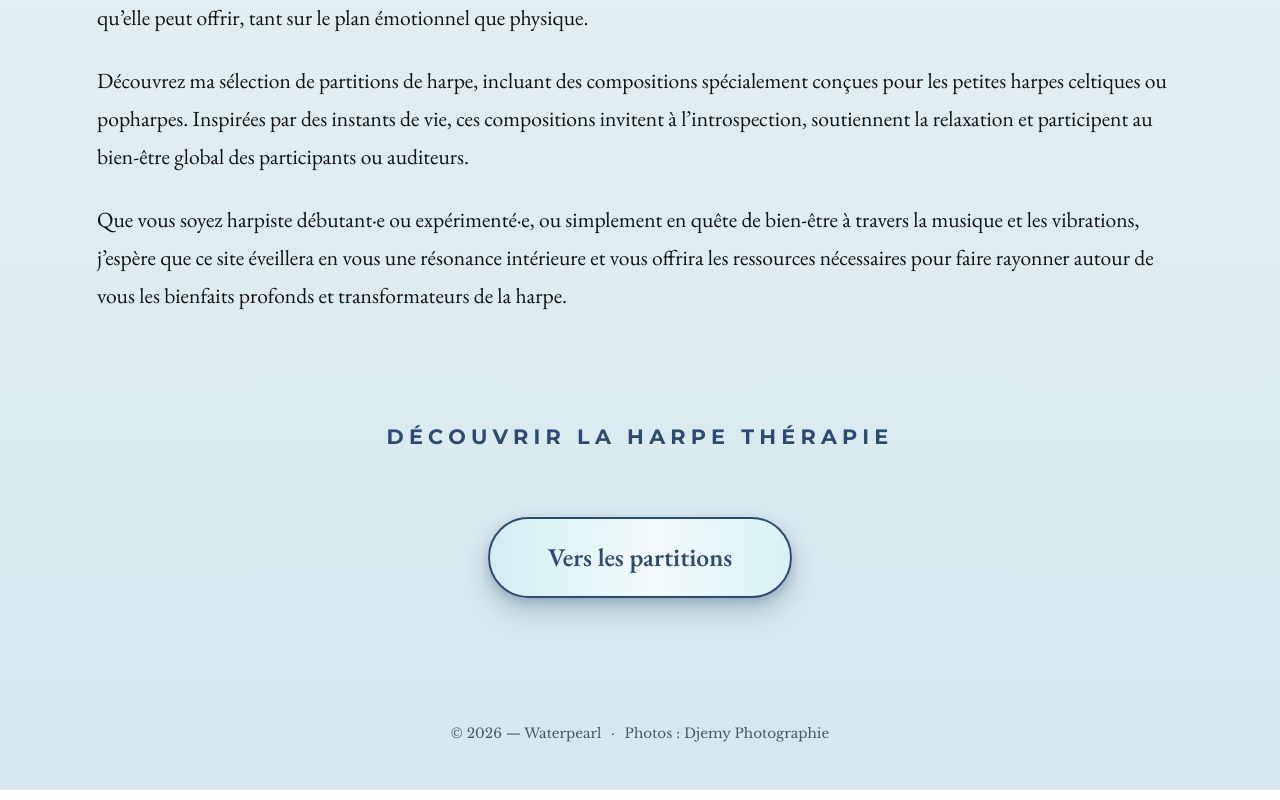
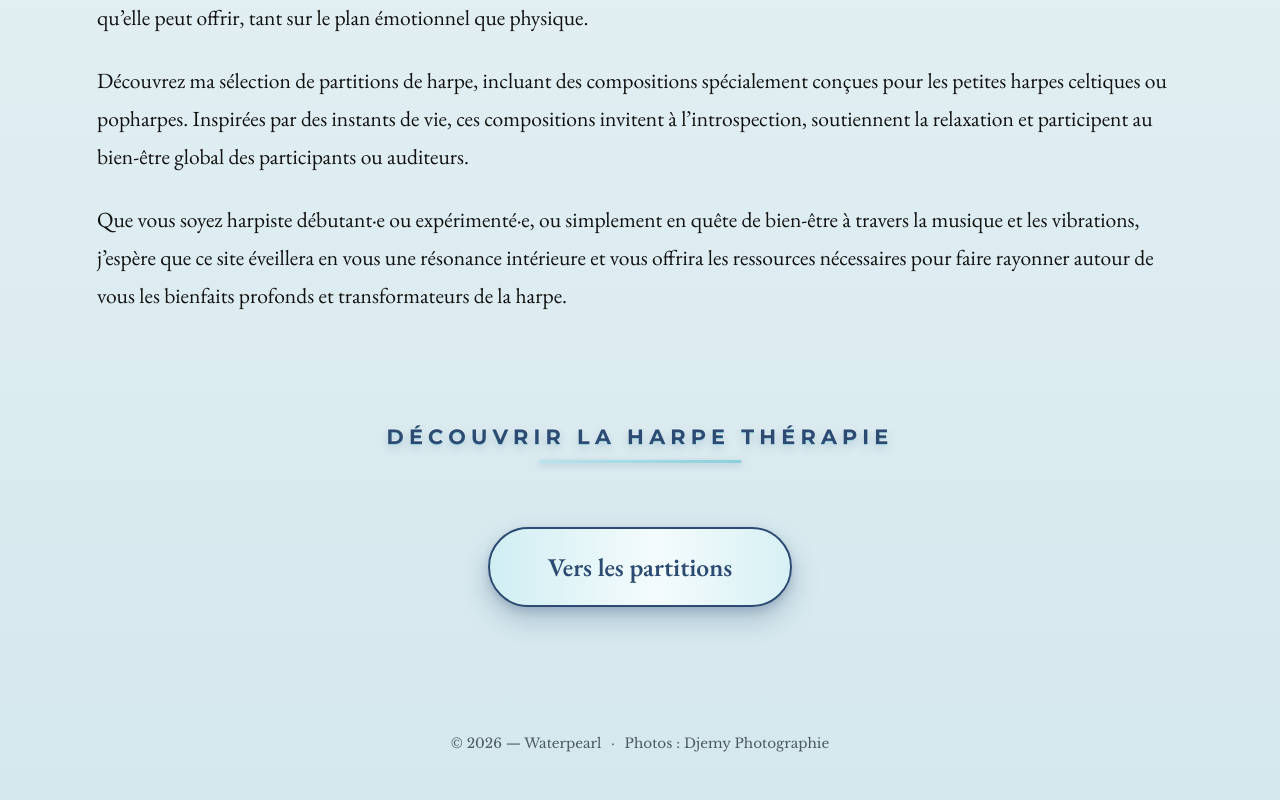
Before and after one commit to KIMC345/Waterpearl, a React (Vite) app: page / in a window 1280 px wide. Shown: the part 884-1684 px from the top of the page. Built offline with nearby package versions, Linux system fonts and the light colour scheme.

Commit message:
Add a soft relief and a turquoise underline to the Découvrir la harpe thérapie link
Co-Authored-By: Claude Opus 5.5 <noreply@anthropic.com>

```diff
--- a/src/style.css
+++ b/src/style.css
@@ -175,9 +175,37 @@ body {
   text-align: center;
   color: var(--bleu-lien);
   text-decoration: none;
+  /* Effet relief : reflet clair au-dessus, épaisseur turquoise en dessous,
+     puis ombre douce comme le bouton des partitions. */
+  text-shadow:
+    0 -1px 0 rgba(255, 255, 255, 0.5),
+    0 1px 0 rgba(140, 207, 220, 0.8),
+    0 4px 8px rgba(44, 74, 114, 0.22);
+  /* Trait turquoise sous le lien, qui s'élargit au survol. */
+  position: relative;
+  display: inline-block;
+  padding-bottom: 0.6rem;
 }
 
-.lien-majuscules:hover { text-decoration: underline; }
+.lien-majuscules::after {
+  content: '';
+  position: absolute;
+  left: 50%;
+  bottom: 0;
+  width: 40%;
+  height: 3px;
+  border-radius: 3px;
+  background: linear-gradient(90deg, var(--bandeau-debut), var(--bandeau-fin));
+  box-shadow: 0 2px 6px rgba(44, 74, 114, 0.25);
+  transform: translateX(-50%);
+  transition: width 0.3s ease;
+}
+
+.lien-majuscules:hover::after { width: 100%; }
+
+@media (prefers-reduced-motion: reduce) {
+  .lien-majuscules::after { transition: none; }
+}
 
 .bouton-pilule {
   display: inline-block;
```
